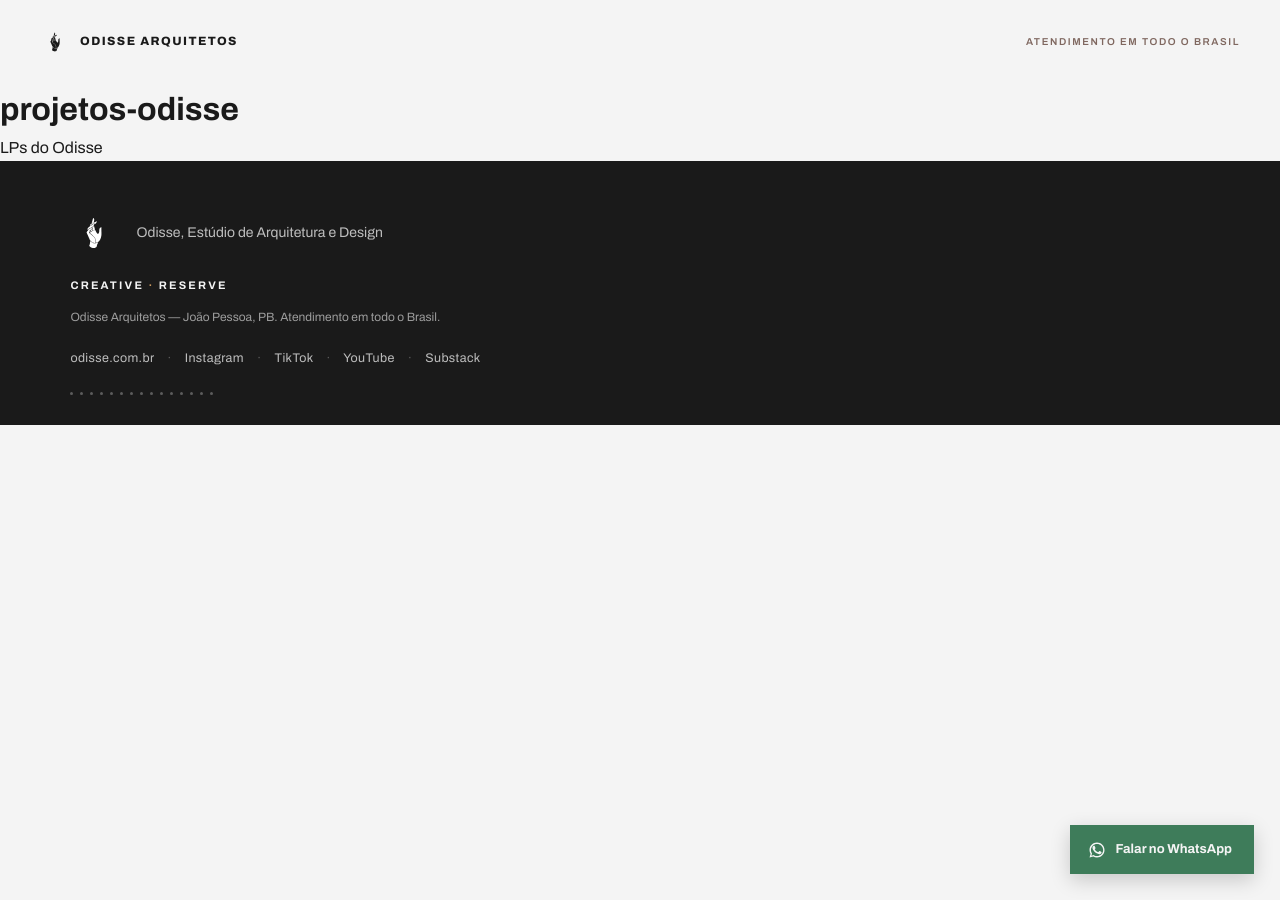
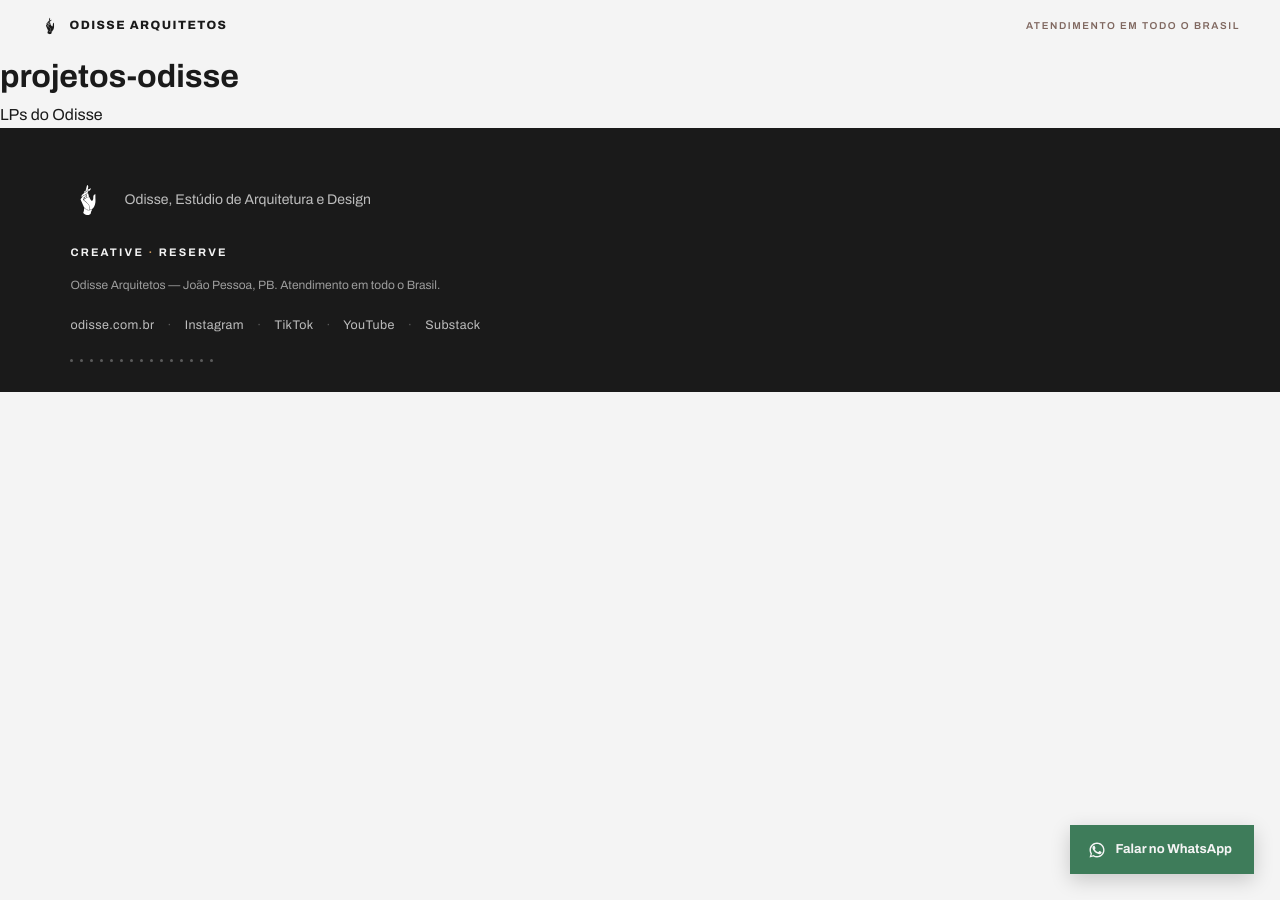
Before and after one commit to cidclementino/projetos-odisse, a Jekyll site: the page built from README.md, in a window 1280 px wide. Built offline with Jekyll 4.4.1, drawn with Linux system fonts in a browser that asks for light colours; our own code applies the rules of GitHub Pages for plain Markdown files.

Commit message:
Update default.html

```diff
--- a/_layouts/default.html
+++ b/_layouts/default.html
@@ -68,7 +68,7 @@
     position:relative;
   }
   .mark-bar{
-    padding:clamp(16px, 3vh, 28px) 40px;
+    padding:clamp(10px, 1.4vh, 14px) 40px;
     display:flex;
     justify-content:space-between;
     align-items:center;
@@ -82,8 +82,10 @@
     gap:10px;
   }
   .header-logo{
-    height:30px;
+    height:26px;
     width:auto;
+    aspect-ratio:3/4;
+    object-fit:cover;
     display:block;
   }
   .mark{
@@ -421,6 +423,8 @@
   .footer-logo{
     height:48px;
     width:auto;
+    aspect-ratio:3/4;
+    object-fit:cover;
     display:block;
   }
   .footer-studio-name{
```
